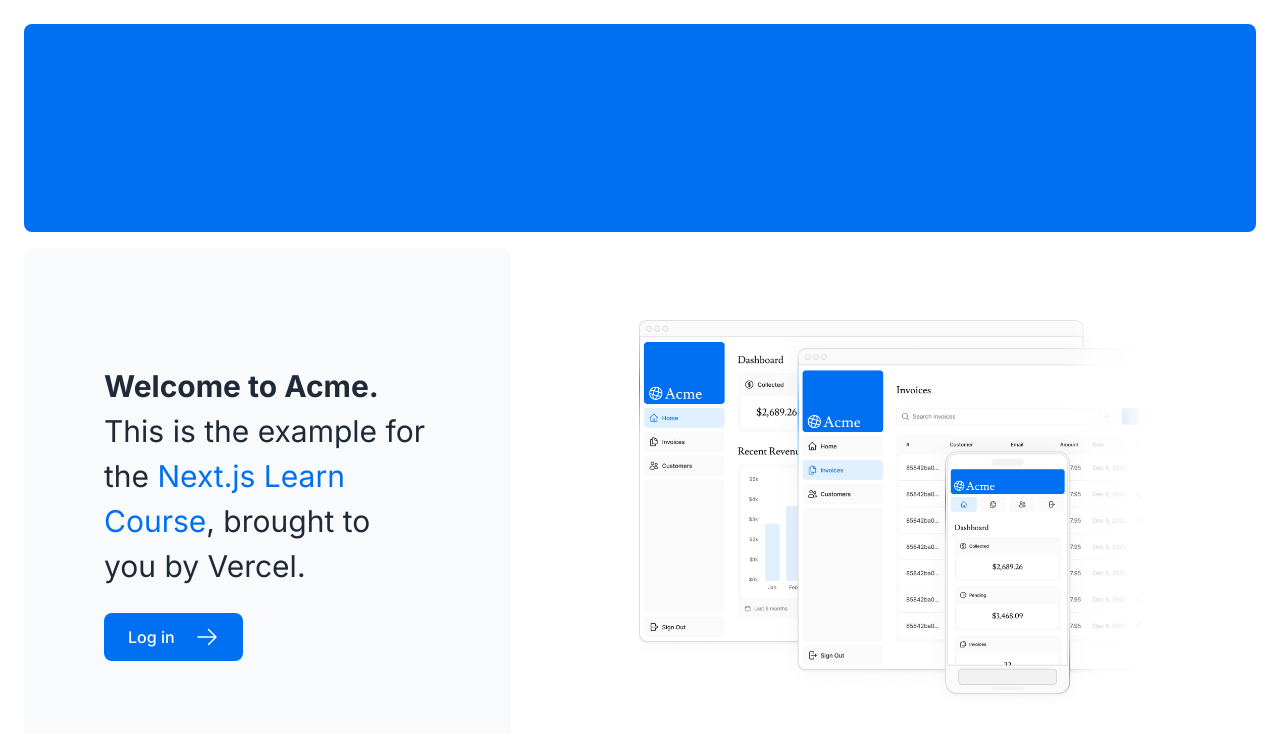
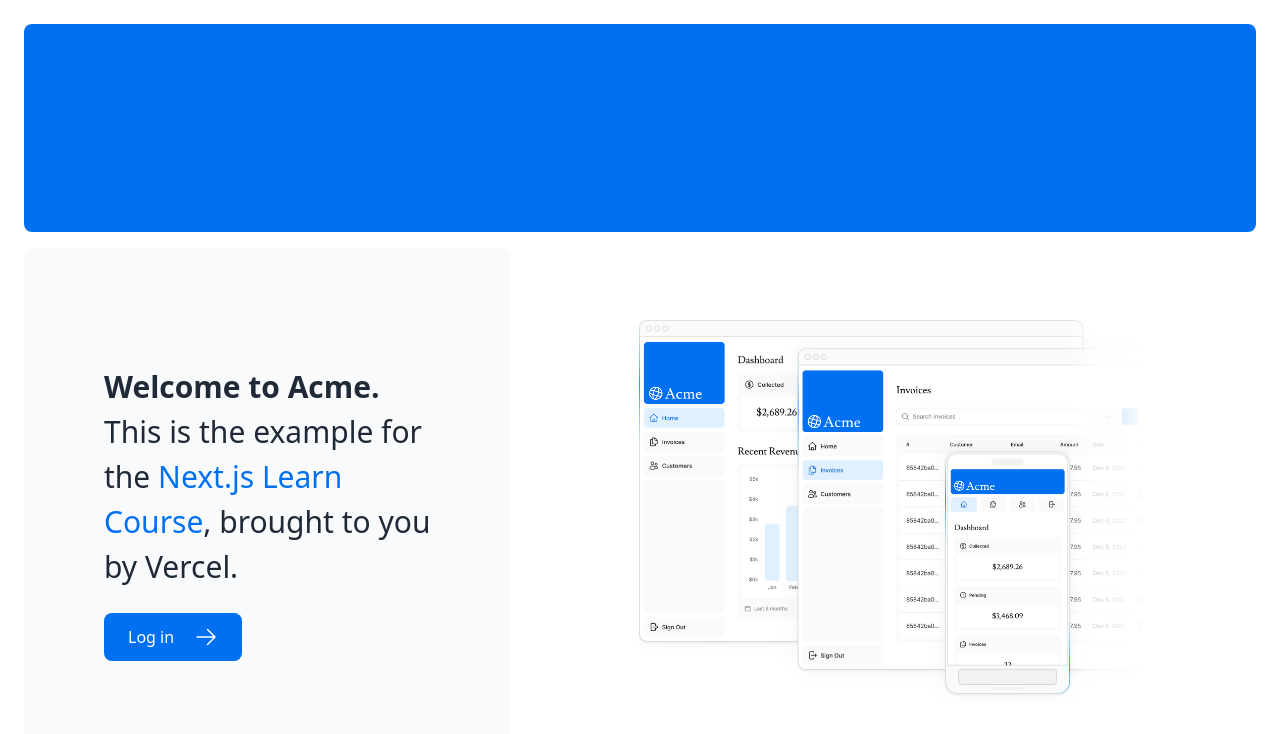
Before and after one commit to jamalramin/NextjsProject, a Next.js app: page / in a window 1280 px wide. Shown: the top 734 px of the page. Built offline with nearby package versions, Linux system fonts and the light colour scheme.

Commit message:
Update layout.tsx

```diff
--- a/app/layout.tsx
+++ b/app/layout.tsx
@@ -1,6 +1,5 @@
 // @ts-ignore - TypeScript does not recognize side-effect CSS imports.
 import "@/app/ui/global.css";
-import {inter } from "@/app/ui/fonts";
 
 export default function RootLayout({
   children,
@@ -9,7 +8,7 @@
 }) {
   return (
     <html lang="en">
-      <body className={`${inter.className} antialiased`}>{children}</body>
+      <body className="antialiased">{children}</body>
     </html>
   );
 }
```
